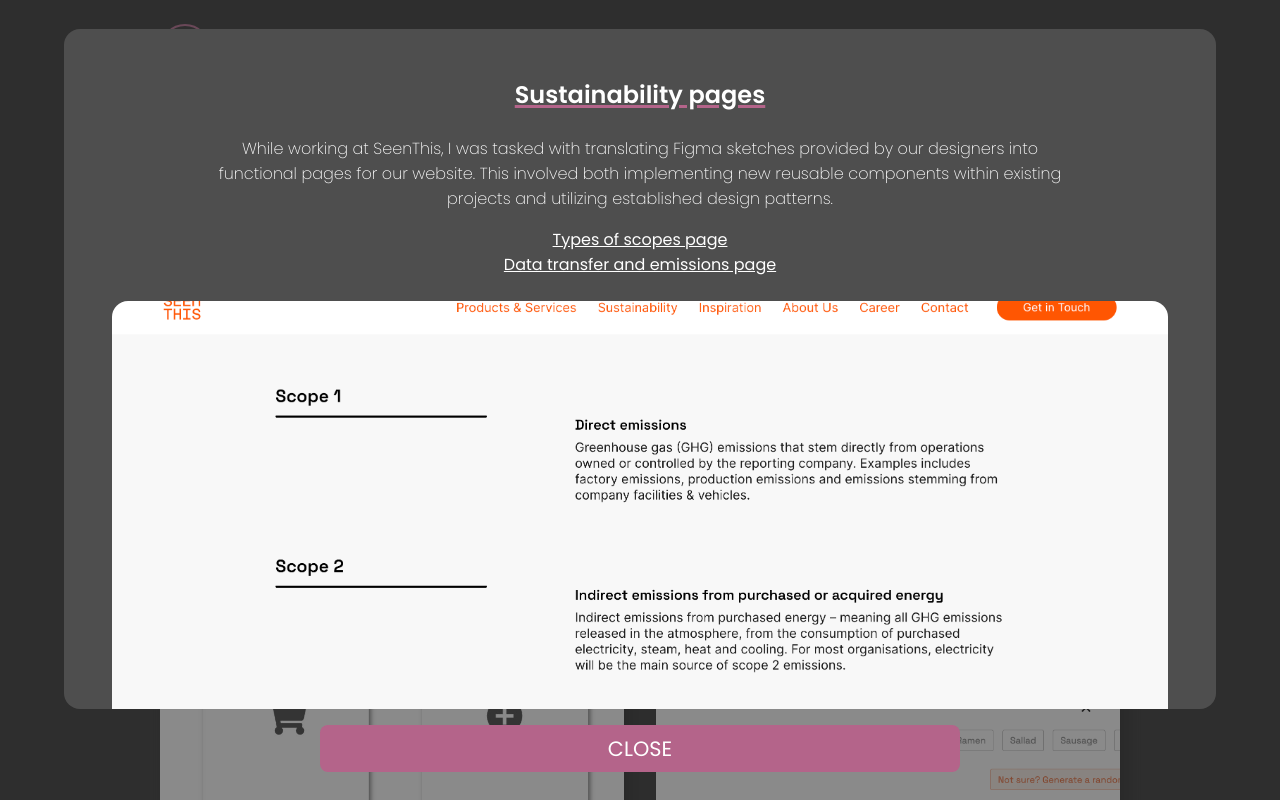
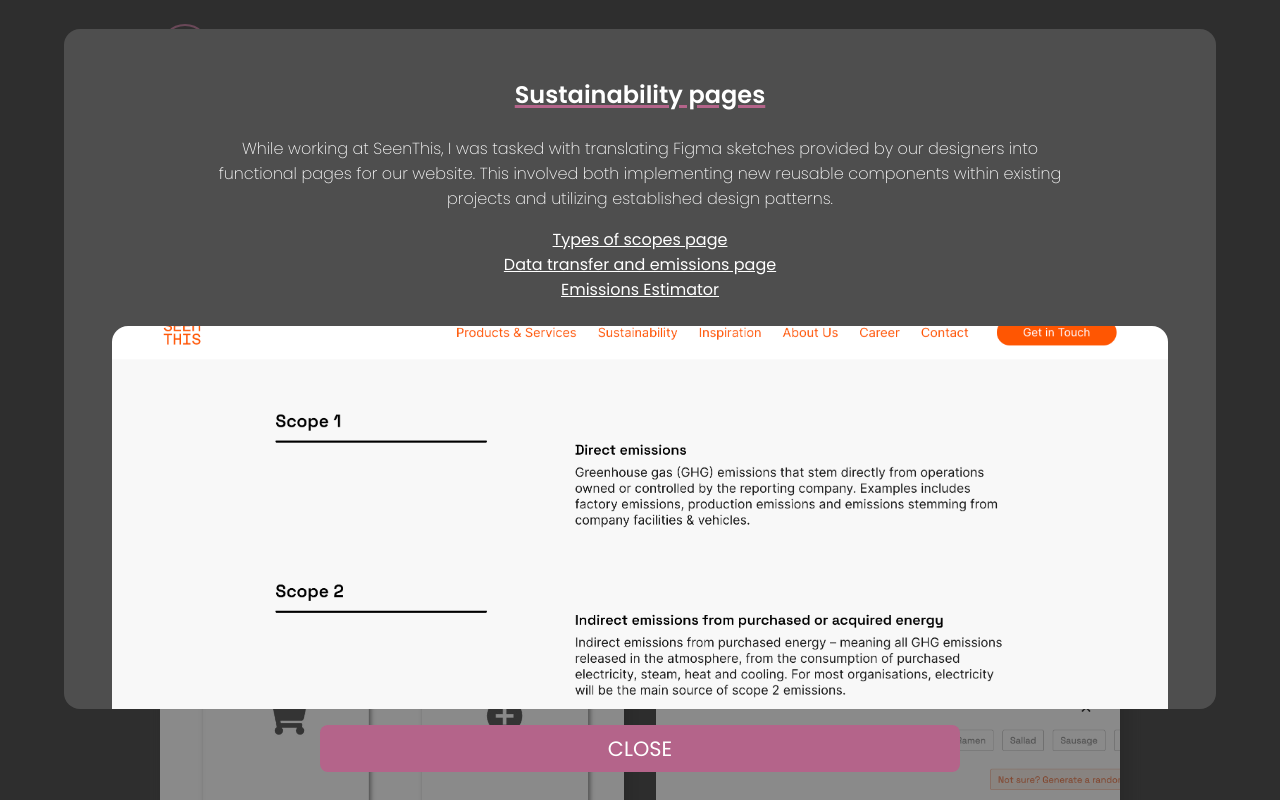
Before and after one commit to Izzmode/domain-portfolio, a React (Vite) app: page / in a window 1280 px wide. Both pictures are taken after a click on the element 888 px from the left and 2697 px from the top of the page. Shown: the part 2297-3097 px from the top of the page. Built offline with nearby package versions, Linux system fonts and the light colour scheme.

Commit message:
added emissions estimator info, link

```diff
--- a/src/components/modals/ProjectModal.jsx
+++ b/src/components/modals/ProjectModal.jsx
@@ -27,6 +27,11 @@
               <a href={project.linkURL2} target="_blank" rel="noopener noreferrer">{project.linkLabel2}</a>
             </p>
             }
+            {project.linkURL3 &&
+            <p>
+              <a href={project.linkURL3} target="_blank" rel="noopener noreferrer">{project.linkLabel3}</a>
+            </p>
+            }
           </div>
           }
           <p className='project-text'>
--- a/src/components/projects/Projects.jsx
+++ b/src/components/projects/Projects.jsx
@@ -56,7 +56,9 @@
       linkURL: 'https://seenthis.co/sustainability/types-of-emissions-scope/',
       linkLabel: 'Types of scopes page',
       linkURL2: 'https://seenthis.co/sustainability/data-transfer-and-emissions/',
-      linkLabel2: 'Data transfer and emissions page'
+      linkLabel2: 'Data transfer and emissions page',
+      linkURL3: 'https://seenthis.co/sustainability/emissions-estimator/',
+      linkLabel3: 'Emissions Estimator'
     }
   }
 
```
